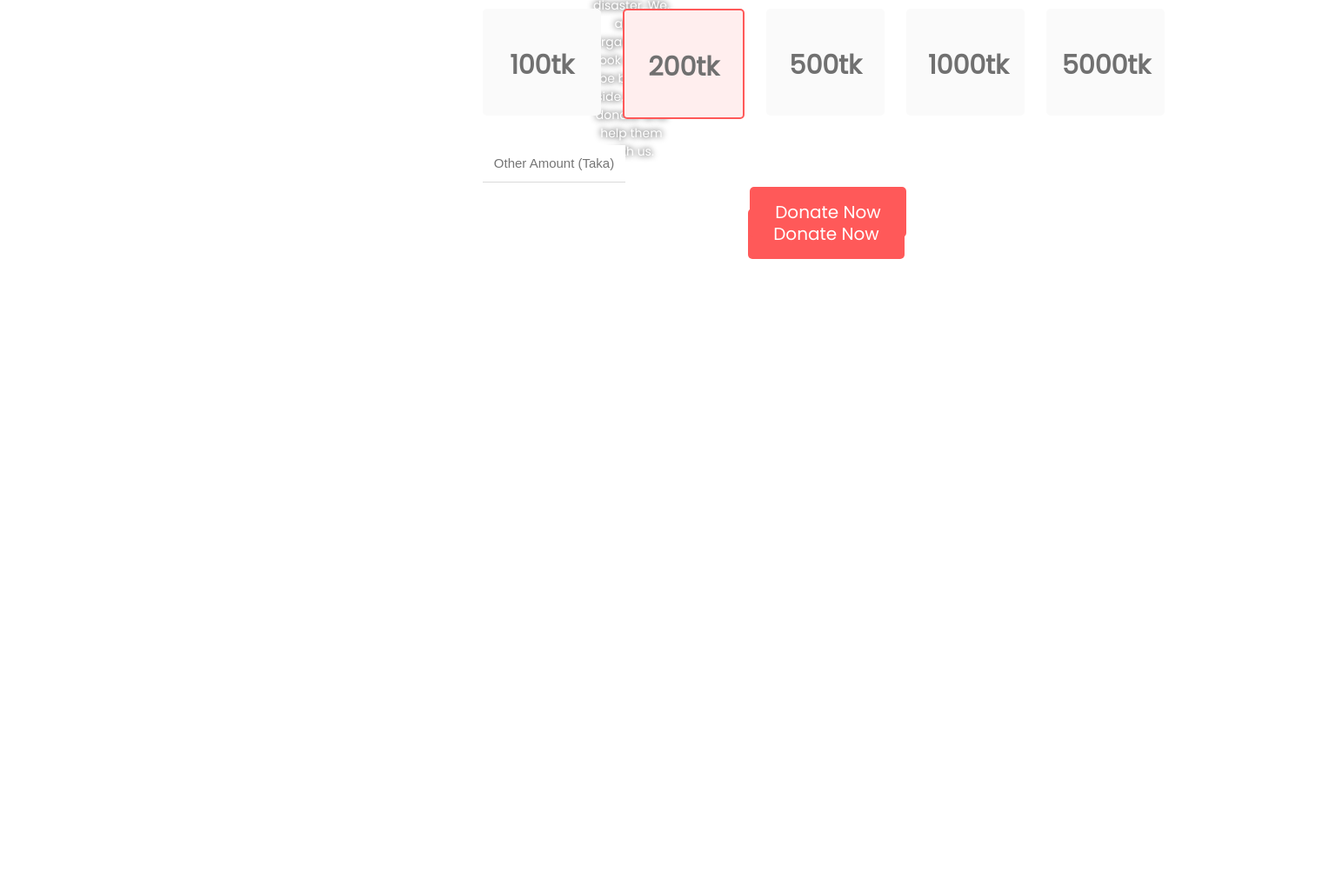
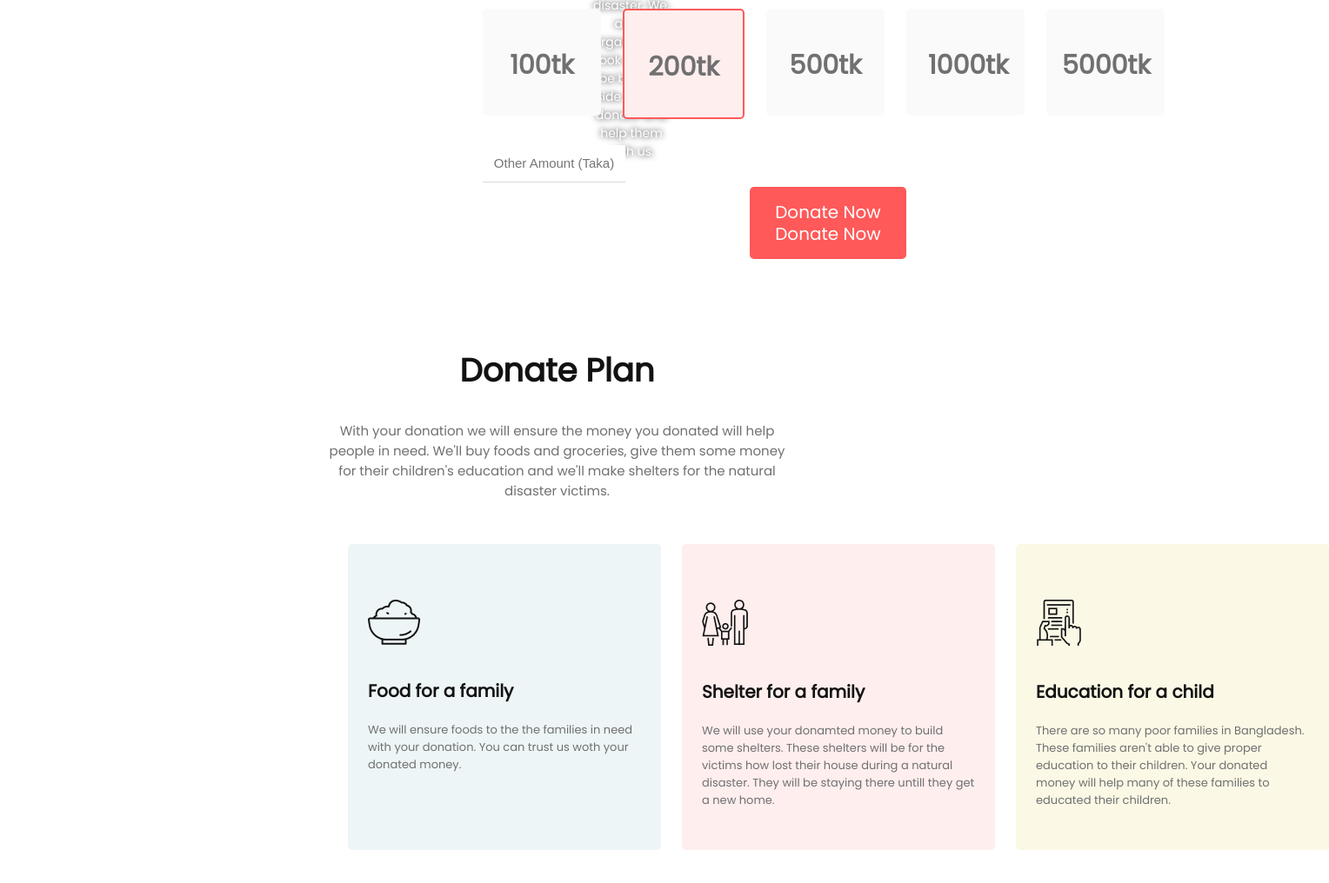
Before and after one commit to azizTarik-ui/donate-today, a plain HTML site: page index.html in a window 1280 px wide. Shown: the part 1100-2116 px from the top of the page at 87% size, 1528 px wide, since content can reach past the window. Before the commit the page ends 1468 px from the top, so only its background shows below. Drawn offline with Linux system fonts and the light colour scheme.

Commit message:
donate plan done

```diff
--- a/index.html
+++ b/index.html
@@ -11,7 +11,7 @@
     <link rel="stylesheet" href="style.css">
 </head>
 <body>
-    <section class="donate">
+    <section id="donate">
         <div class="donate-text-and-link">
             <div class="donate-title">
                 <h1>Let’s Help Those Who Are More In Need</h1>
@@ -24,7 +24,7 @@
             </div>
         </div>
     </section>
-    <section class="donation">
+    <section id="donation">
         <div class="donation-title">
             <h1>Donate Today</h1>
         </div>
@@ -39,7 +39,46 @@
             <div class="donation-amounts amount-5000tk"><h3>5000tk</h3></div>
         </div>
         <div class="custom-amount"><input type="text" class="writen-amount" placeholder="Other Amount (Taka)"></div>
-        <div class="donate-now donation-donate-now"><a href="">Donate Now</a></div>
+        <div class="donation-donate">
+            <div class="donate-now"><a href="">Donate Now</a></div>
+        </div>
+    </section>
+    <section id="donate-plan">
+        <div class="donate-plan-text">
+            <h2>Donate Plan</h2>
+            <p>With your donation we will ensure the money you donated will help people in need. We'll buy foods and groceries, give them some money for their children's education and we'll make shelters for the natural disaster victims.</p>
+        </div>
+        <div class="planning">
+            <div class="plans foods">
+                <div class="icon">
+                    <img src="icons/food.png" alt="">
+                </div>
+                <div class="plans-text">
+                    <h3>Food for a family</h3>
+                    <p>We will ensure foods to the the families in need with your donation. You can trust us woth your donated money.</p>
+                </div>
+            </div>
+            <div class="plans shelters">
+                <div class="icon">
+                    <img src="icons/shelter.png" alt="">
+                </div>
+                <div class="plans-text">
+                    <h3>Shelter for a family</h3>
+                    <p>We will use your donamted money to build some shelters. These shelters will be for the victims how lost their house
+                    during a natural disaster. They will be staying there untill they get a new home.</p>
+                </div>
+            </div>
+            <div class="plans education">
+                <div class="icon">
+                    <img src="icons/Frame-1.png" alt="">
+                </div>
+                <div class="plans-text">
+                    <h3>Education for a child</h3>
+                    <p>There are so many poor families in Bangladesh. These families aren't able to give proper education to their children.
+                    Your donated money will help many of these families to educated their children.</p>
+                </div>
+            </div>
+        </div>
     </section>
 </body>
 </html>
--- a/style.css
+++ b/style.css
@@ -3,7 +3,7 @@ body{
     margin: 0;
     font-family: 'Poppins', sans-serif;
 }
-.donate{
+#donate{
     background-image: url(images/donation7.jpg);
     background-repeat: no-repeat;
     background-size: cover;
@@ -49,7 +49,7 @@ body{
 }
 
 /*donation section*/
-.donation {
+#donation {
     text-align: center;
     display: inline;
 }
@@ -110,7 +110,63 @@ body{
     font-weight: 400;
     height: 40px;
 }
-.donation-donate-now{
-    margin-left: 860px;
-    margin-bottom: 70px;
+.donation-donate{
+    margin: 1px 307px 100px;
 }
+
+/*donate plan section */
+#donation-plan{
+    display: flex;
+}
+.donate-plan-text{
+    text-align: center;
+    margin: 30px 374px 50px 375px;
+}
+.donate-plan-text h2{
+    font-weight: 700;
+    font-size: 37px;
+    color: #121212;
+}
+.donate-plan-text p{
+    font-weight: 400;
+    font-size: 15px;
+    color: #707070;
+}
+.planning{
+    margin: 25px 480px 100px 400px;
+    display: flex;
+}
+.plans{
+    width: 360px;
+    height: 352px;
+    margin-right: 24px;
+    border-radius: 5px;
+}
+.foods{
+    background-color: rgba(79, 157, 166, 0.1);
+}
+.shelters{
+    background-color: rgba(255, 89, 89, 0.1);
+}
+.education{
+    background-color: rgba(216, 188, 2, 0.1);
+}
+.icon{
+    margin: 64px 279px 31px 23px;
+}
+.plans-text{
+    margin: 31px 22px 54px 23px;
+    text-align: left;
+    width: 315px;
+    height: 101px;
+}
+.plans-text h3{
+    font-weight: 600;
+    font-size: 20px;
+    color:#121212
+}
+.plans-text p{
+    font-weight: 400px;
+    font-size: 13px;
+    color: #707070;
+}
```
